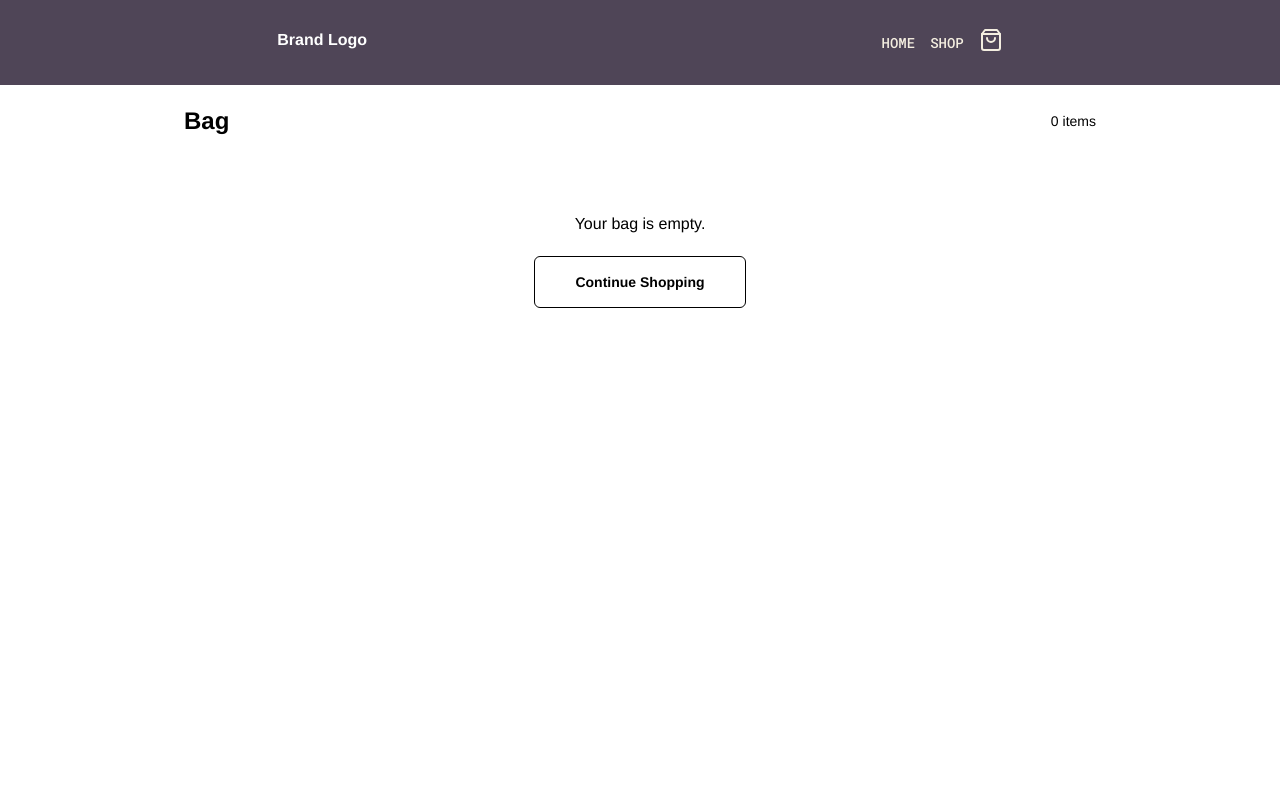
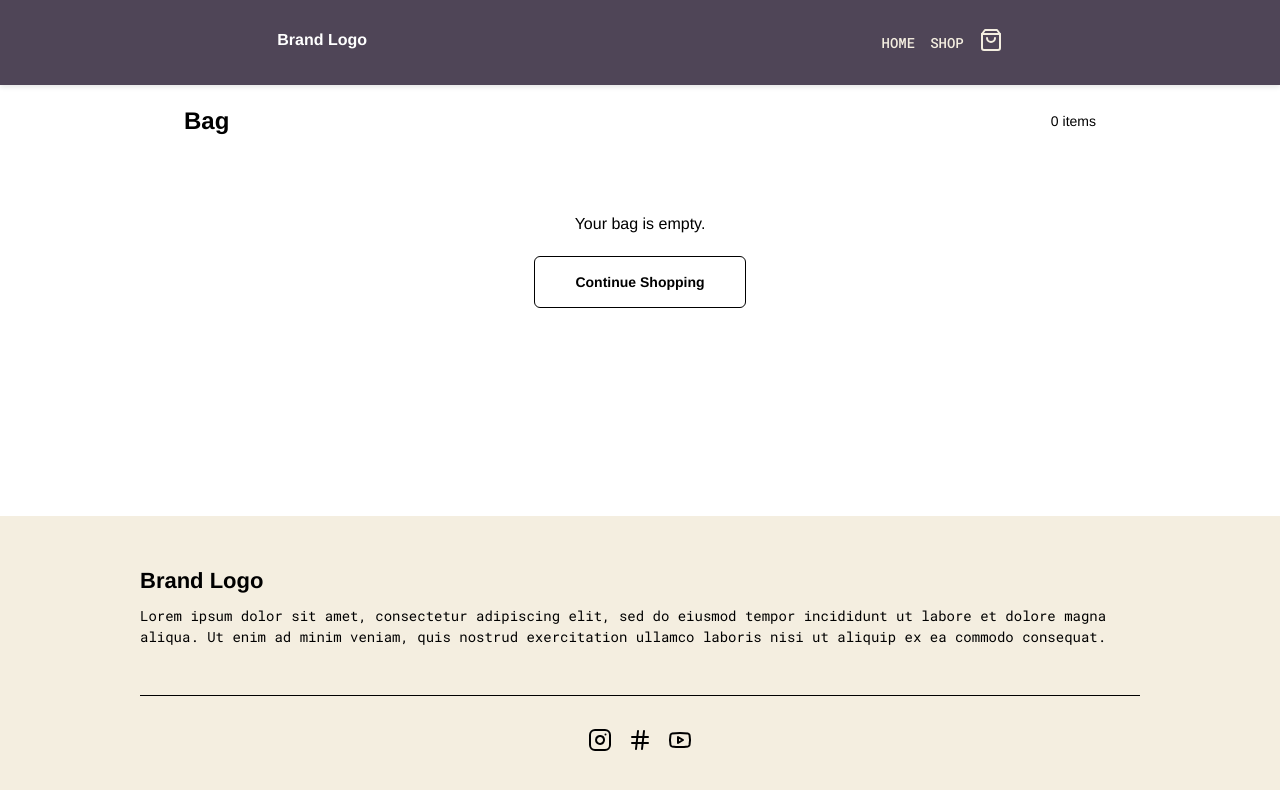
Before and after one commit to golfsap/shopping-cart, a React (Vite) app: page /cart in a window 1280 px wide. Shown: the top 790 px of the page. Built offline with nearby package versions, Linux system fonts and the light colour scheme; no server answers.

Commit message:
Add cart badge and footer

```diff
--- a/src/App.css
+++ b/src/App.css
@@ -2,4 +2,5 @@
   /* max-width: 1280px; */
   display: flex;
   flex-direction: column;
+  min-height: 100vh;
 }
--- a/src/App.tsx
+++ b/src/App.tsx
@@ -6,6 +6,13 @@ import Shop from "./pages/Shop";
 import Cart from "./pages/Cart";
 import Navbar from "./components/Navbar";
 import "./App.css";
+import Footer from "./components/Footer";
+import styled from "styled-components";
+
+const MainContent = styled.main`
+  flex: 1;
+  padding-top: 85px;
+`;
 
 function App() {
   return (
@@ -13,11 +20,14 @@ function App() {
       <ProductsDataProvider>
         <CartProvider>
           <Navbar />
-          <Routes>
-            <Route path="/" element={<Home />} />
-            <Route path="/shop" element={<Shop />} />
-            <Route path="/cart" element={<Cart />} />
-          </Routes>
+          <MainContent>
+            <Routes>
+              <Route path="/" element={<Home />} />
+              <Route path="/shop" element={<Shop />} />
+              <Route path="/cart" element={<Cart />} />
+            </Routes>
+          </MainContent>
+          <Footer />
         </CartProvider>
       </ProductsDataProvider>
     </Router>
--- a/src/components/Checkout.tsx
+++ b/src/components/Checkout.tsx
@@ -6,7 +6,7 @@ import { useProducts } from "../context/ProductsDataProvider";
 const StyledDiv = styled.div`
   display: flex;
   flex-direction: column;
-  padding: 1.25rem 2.75rem;
+  padding: 1.5rem 2.75rem;
   background-color: rgb(248 249 249);
 
   .checkoutSummary {
@@ -72,7 +72,7 @@ const StyledDiv = styled.div`
   }
 
   @media (prefers-color-scheme: dark) {
-    background-color: transparent;
+    background-color: #3d3d3d;
   }
 `;
 
--- /dev/null
+++ b/src/components/Footer.tsx
@@ -0,0 +1,64 @@
+import styled from "styled-components";
+import { Instagram, Hash, Youtube } from "lucide-react";
+
+const StyledFooter = styled.footer`
+  //   border: 1px solid;
+  padding: 3rem 1.25rem;
+  background-color: var(--highlight-color);
+  display: flex;
+  flex-direction: column;
+
+  h2 {
+    font-size: 22px;
+    font-weight: 900;
+    margin-bottom: 0.5rem;
+  }
+
+  p {
+    font-size: 14px;
+    font-family: var(--font-secondary);
+  }
+
+  .footerDetails {
+    padding-bottom: 3rem;
+    border-color: rgb(219, 223, 224);
+    border-bottom: 1px solid;
+    max-width: 1000px;
+    margin: 0 auto;
+  }
+
+  .footerLinks {
+    display: flex;
+    justify-content: center;
+    align-items: center;
+    gap: 1rem;
+    padding-top: 2rem;
+  }
+
+  @media (prefers-color-scheme: dark) {
+    background-color: var(--medium-grey);
+  }
+`;
+
+function Footer() {
+  return (
+    <StyledFooter>
+      <div className="footerDetails">
+        <h2>Brand Logo</h2>
+        <p>
+          Lorem ipsum dolor sit amet, consectetur adipiscing elit, sed do
+          eiusmod tempor incididunt ut labore et dolore magna aliqua. Ut enim ad
+          minim veniam, quis nostrud exercitation ullamco laboris nisi ut
+          aliquip ex ea commodo consequat.
+        </p>
+      </div>
+      <div className="footerLinks">
+        <Instagram />
+        <Hash />
+        <Youtube />
+      </div>
+    </StyledFooter>
+  );
+}
+
+export default Footer;
--- a/src/components/Header.module.css
+++ b/src/components/Header.module.css
@@ -13,6 +13,7 @@
   margin-bottom: 4px;
   font-family: var(--font-primary);
   font-weight: 900;
+  line-height: 1;
 }
 
 .subtitle {
--- a/src/components/Header.tsx
+++ b/src/components/Header.tsx
@@ -5,7 +5,7 @@ function Header() {
   return (
     <header className={styles.header}>
       <p className={styles.headerTitle}>Essentials</p>
-      <p className={styles.subtitle}>Join the cult.</p>
+      <p className={styles.subtitle}>Join the movement.</p>
       <ShopButton />
     </header>
   );
--- a/src/components/Navbar.tsx
+++ b/src/components/Navbar.tsx
@@ -1,8 +1,17 @@
 import styled from "styled-components";
 import { ShoppingBag } from "lucide-react";
 import { Link } from "react-router-dom";
+import { useCart } from "../context/CartContext";
+import { useEffect, useState } from "react";
 
 const StyledNavbar = styled.nav`
+  position: fixed;
+  top: 0;
+  left: 0;
+  width: 100%;
+  z-index: 1000;
+  box-shadow: 0 2px 5px rgba(0, 0, 0, 0.1);
+
   display: flex;
   justify-content: space-around;
   color: var(--highlight-color);
@@ -34,12 +43,53 @@ const NavLinks = styled.div`
     font-weight: 500;
   }
 
+  .cartIcon {
+    position: relative;
+  }
+
+  .cartBadge {
+    position: absolute;
+    top: -8px;
+    right: -8px;
+    background: red;
+    border-radius: 50%;
+    width: 18px;
+    height: 18px;
+    display: flex;
+    justify-content: center;
+    align-items: center;
+    font-size: 12px;
+    font-weight: 700;
+    opacity: 0.9;
+    animation: pop 0.3s ease-in-out;
+  }
+
   a:hover {
     text-decoration: underline;
+  }
+
+  @keyframes pop {
+    0% {
+      transform: scale(0.8);
+    }
+    50% {
+      transform: scale(1.2);
+    }
+    100% {
+      transform: scale(1);
+    }
   }
 `;
 
 function Navbar() {
+  const { cart } = useCart();
+  const [itemCount, setItemCount] = useState(0);
+
+  useEffect(() => {
+    const totalItems = cart.reduce((total, item) => total + item.quantity, 0);
+    setItemCount(totalItems);
+  }, [cart]);
+
   return (
     <StyledNavbar>
       <div className="navTitle">
@@ -50,8 +100,9 @@ function Navbar() {
       <NavLinks>
         <Link to="/">Home </Link>
         <Link to="/shop">Shop</Link>
-        <Link to="/cart">
+        <Link to="/cart" className="cartIcon">
           <ShoppingBag />
+          {itemCount > 0 && <span className="cartBadge">{itemCount}</span>}
         </Link>
       </NavLinks>
     </StyledNavbar>
--- a/src/components/NewArrivalsSection.module.css
+++ b/src/components/NewArrivalsSection.module.css
@@ -2,6 +2,8 @@
   margin: 16px auto;
   display: flex;
   flex-direction: column;
+  align-items: center;
+  /* justify-content: center; */
 
   & h2 {
     font-size: 60px;
--- a/src/components/ProductList.module.css
+++ b/src/components/ProductList.module.css
@@ -4,7 +4,8 @@
   gap: 1.5rem;
   list-style: none;
   margin: 0 auto;
-  margin-bottom: 16px;
+  padding-bottom: 3rem;
+  max-width: 1000px;
 }
 
 @media (max-width: 750px) {
--- a/src/pages/Cart.tsx
+++ b/src/pages/Cart.tsx
@@ -35,6 +35,7 @@ const StyledDiv = styled.div`
   justify-content: center;
   align-items: center;
   margin-top: 3.5rem;
+  padding-bottom: 3rem;
 
   p {
     font-size: 16px;
--- a/src/pages/Home.tsx
+++ b/src/pages/Home.tsx
@@ -16,14 +16,14 @@ const StyledSection = styled.section`
 
 function Home() {
   const cardData = [
-    { title: "Tops", detail: "For those who run to feel free" },
+    { title: "Tops", detail: "Lorem ipsum dolor sit amet" },
     {
       title: "Shorts",
-      detail: "The heart of your kit",
+      detail: "consectetur adipiscing elit",
     },
     {
       title: "Headwear",
-      detail: "Lightweight elemental protection",
+      detail: "sed do eiusmod tempor incididunt",
     },
   ];
 
--- a/src/pages/Shop.tsx
+++ b/src/pages/Shop.tsx
@@ -6,6 +6,8 @@ const StyledP = styled.p`
   font-size: 14px;
   font-weight: 400;
   line-height: 18px;
+  max-width: 1000px;
+  margin: 0 auto;
 `;
 
 function Shop() {
```
